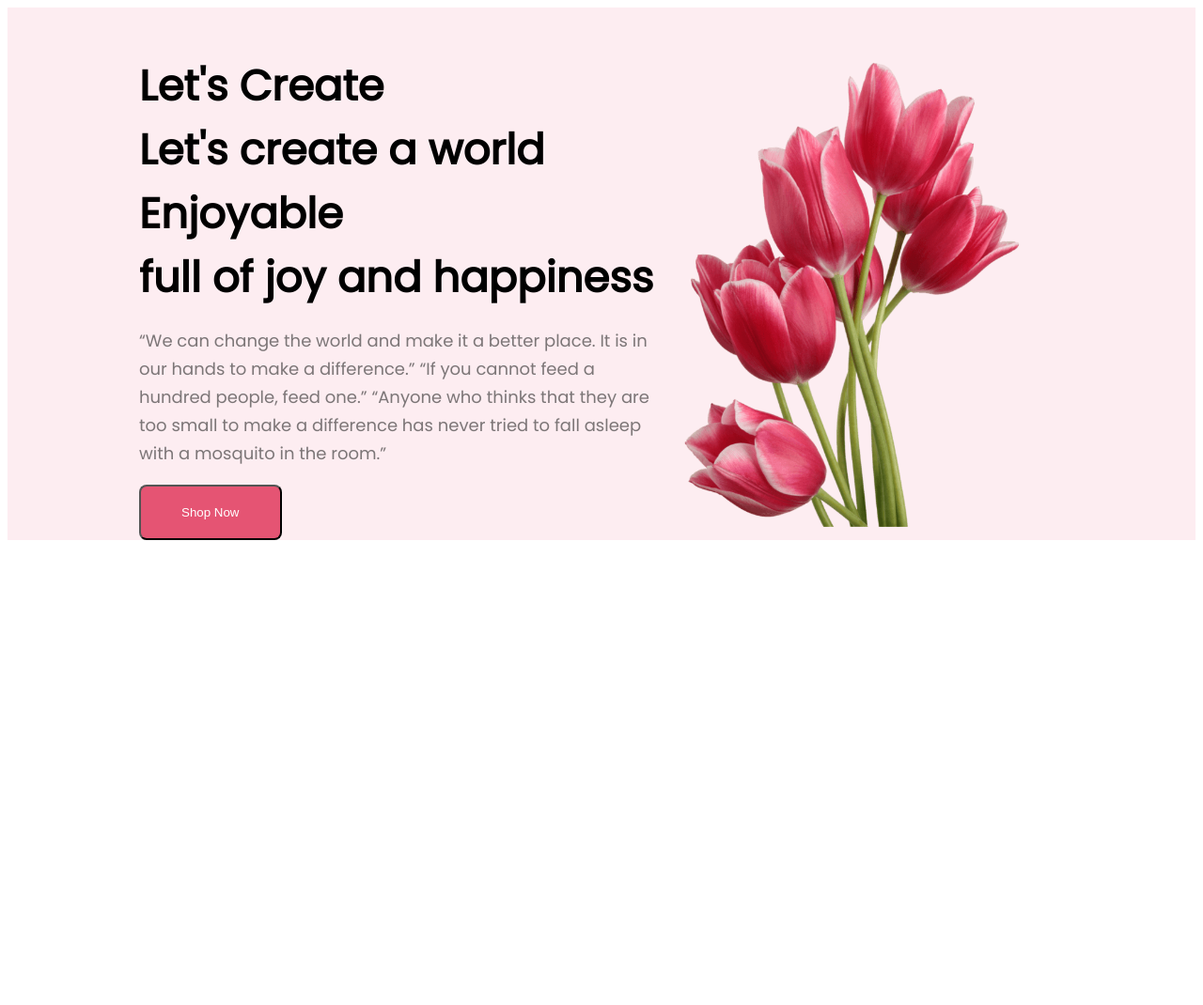
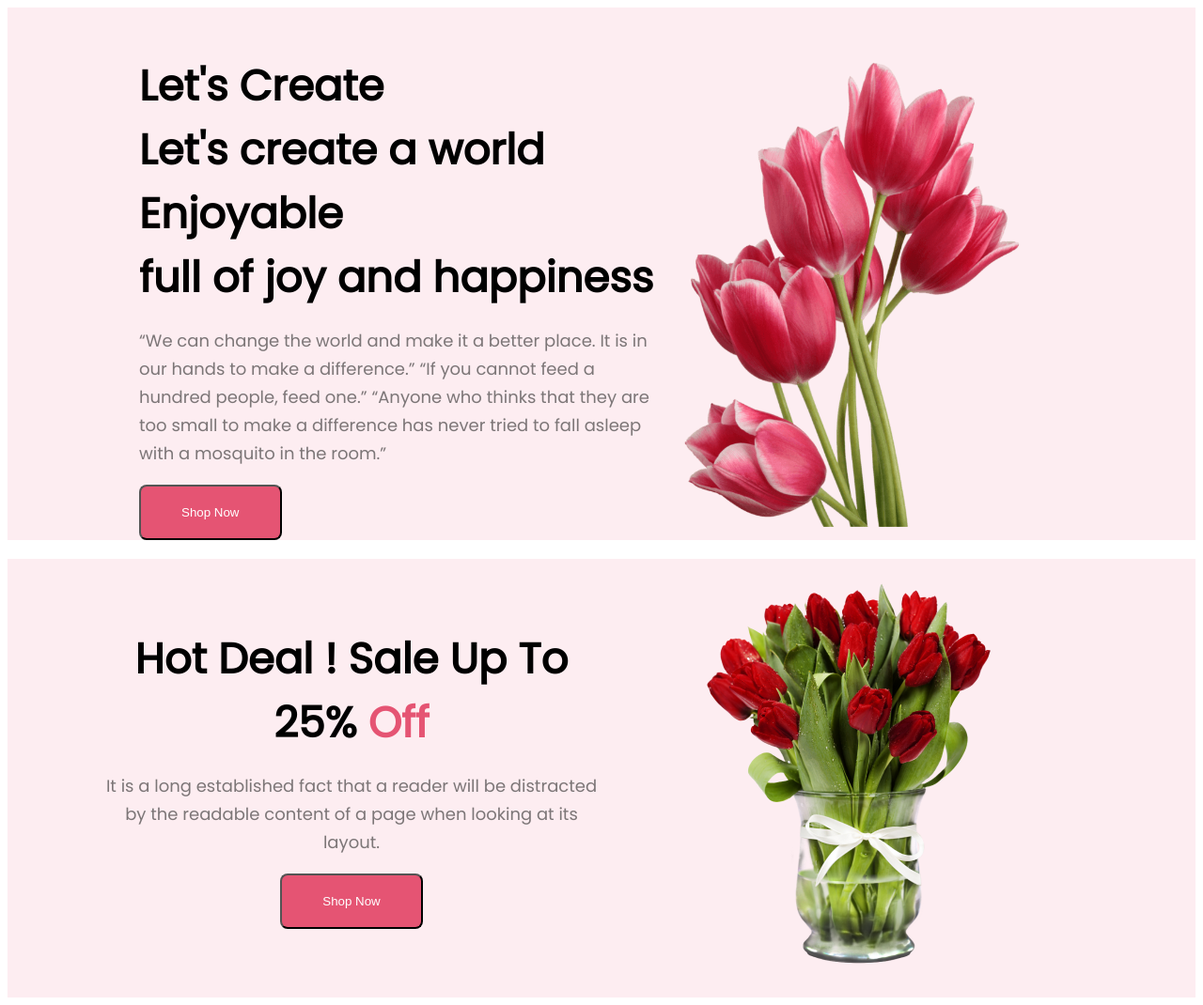
Before and after one commit to noman11012/assignment-one, a plain HTML site: page index.html in a window 1280 px wide. Shown: the whole page at 94% size. Before the commit the page ends 800 px from the top, so only its background shows below. Drawn offline with Linux system fonts and the light colour scheme.

Commit message:
hot deal section work end

```diff
--- a/CSS/style.css
+++ b/CSS/style.css
@@ -32,3 +32,18 @@ body{
     padding: 20px 43px 20px 43px;
 }
 /* header section CSS work end*/
+
+
+/* Hot Deal section work start */
+.hotDeal{
+    display: flex;
+    align-items: center;
+    justify-content: space-around;
+    background: rgba(229, 84, 115, 0.10);;
+    padding: 20px 100px 20px 100px;
+    margin-top: 20px;
+}
+.hotDealSection{
+    text-align: center;
+    width: 60%;
+}
--- a/index.html
+++ b/index.html
@@ -28,6 +28,18 @@
 
     <main>
 
+<!-- hot deal section work -->
+        <section class="hotDeal">
+            <div class="hotDealSection">
+                <h1 class="headerTitle">Hot Deal ! Sale Up To 25% <span style="color: #E55473;">Off</span></h1>
+                <p class="headerDiscription">It is a long established fact that a reader will be distracted by the readable content of a page when looking at its layout.</p>
+                <button class="primaryBtn">Shop Now</button>
+            </div>
+            <div class="hotDealSection">
+                <img src="Flower Asset/pngwing 8.png" alt="">
+            </div>
+        </section>
+    <!-- hot deal section work end -->
     </main>
 
     <footer>
```
